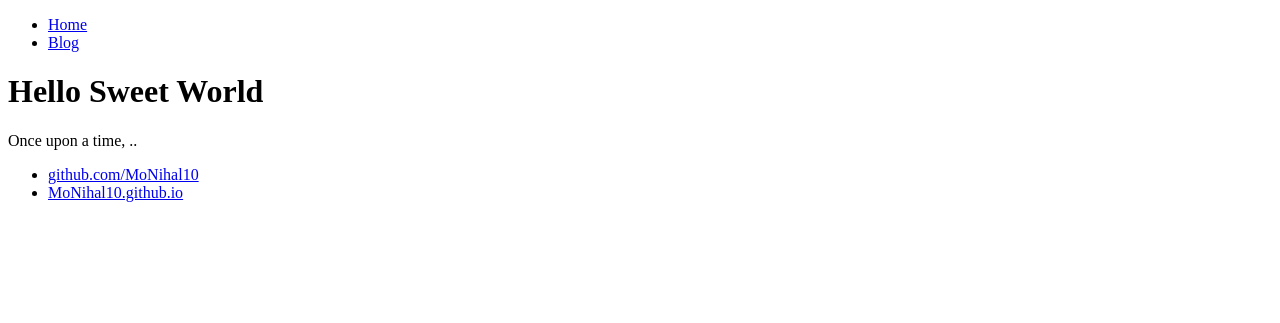
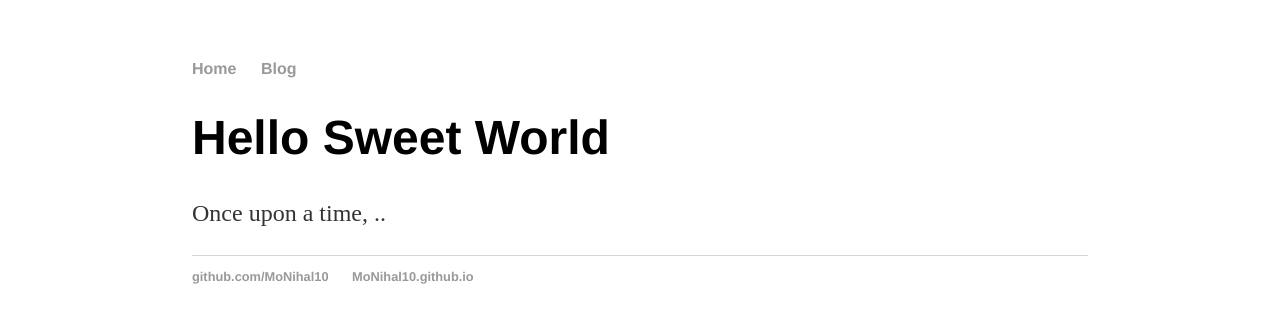
Before and after one commit to MoNihal10/MoNihal10, a Jekyll site: the page built from index.html, in a window 1280 px wide. Shown: the top 323 px of the page. Built offline with Jekyll 4.4.1, drawn with Linux system fonts in a browser that asks for light colours.

Commit message:
Update default.html

```diff
--- a/_layouts/default.html
+++ b/_layouts/default.html
@@ -3,7 +3,7 @@
  <head>
   <title>{{page.title}}</title>
   <!-- link to main stylesheet -->
-  <link rel="stylesheet" type="text/css" href="./index.css">
+  <link rel="stylesheet" type="text/css" href="/css/index.css">
  </head>
  <body>
   <nav>
```
